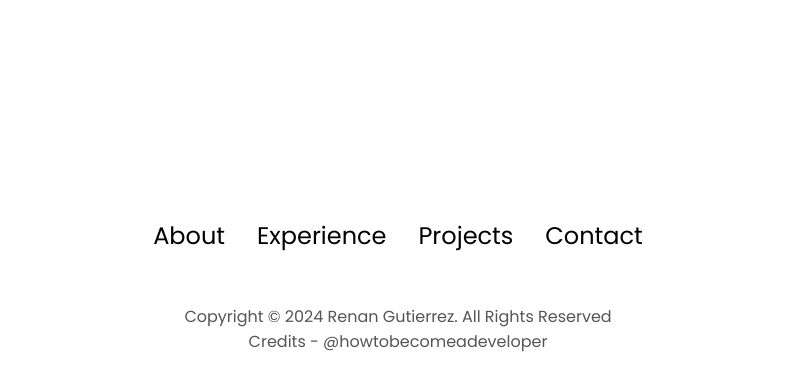
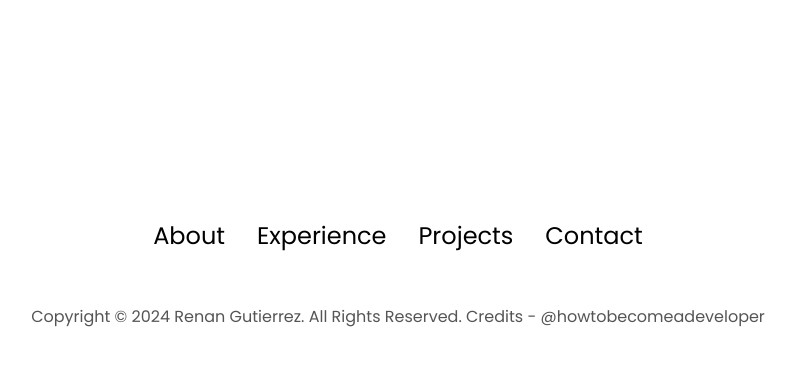
Before and after one commit to RenanGutierrezz/html-css-js-portfolio, a plain HTML site: page index.html in a window 1280 px wide. Shown: the part 4680-5056 px from the top of the page, without its empty margins (242-1038 px from the left). Drawn offline with Linux system fonts and the light colour scheme; a script that the page names is missing.

Commit message:
Update index.html

```diff
--- a/index.html
+++ b/index.html
@@ -358,7 +358,7 @@
               </ul>
             </div>
         </nav>
-        <p>Copyright &#169; 2024 Renan Gutierrez. All Rights Reserved <br> Credits - @howtobecomeadeveloper</p>
+        <p>Copyright &#169; 2024 Renan Gutierrez. All Rights Reserved. Credits - @howtobecomeadeveloper</p>
     </footer>
     <script src="script.js"></script>
   </body>
```
